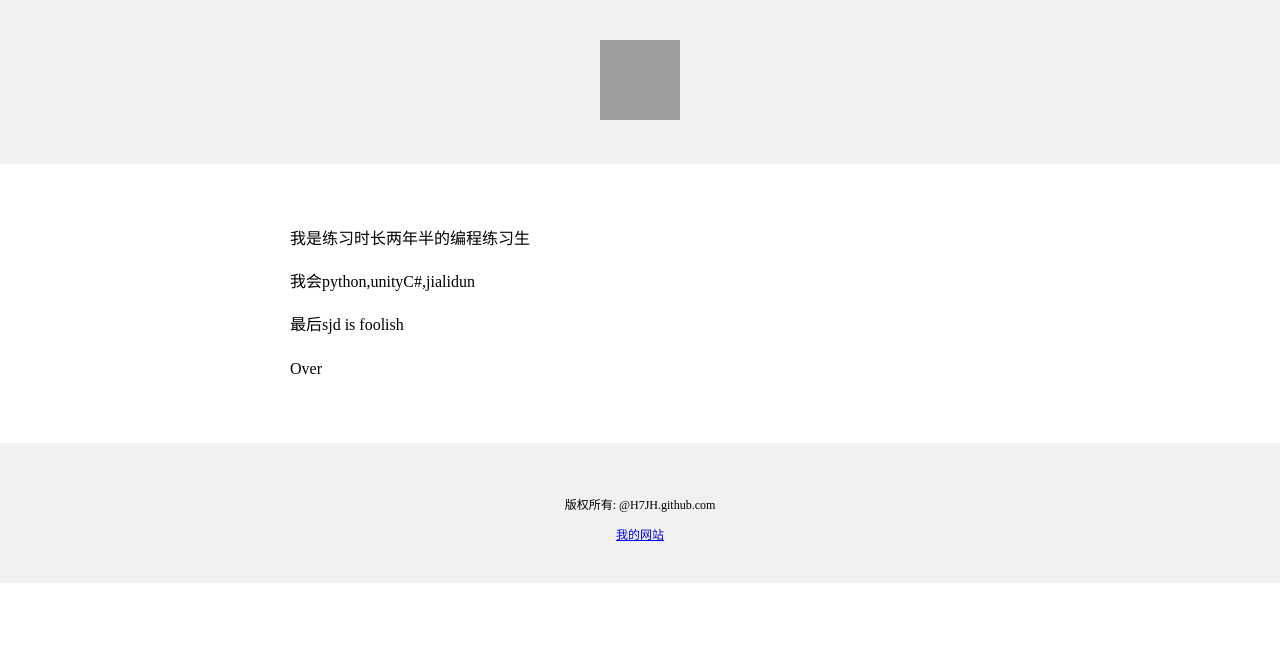
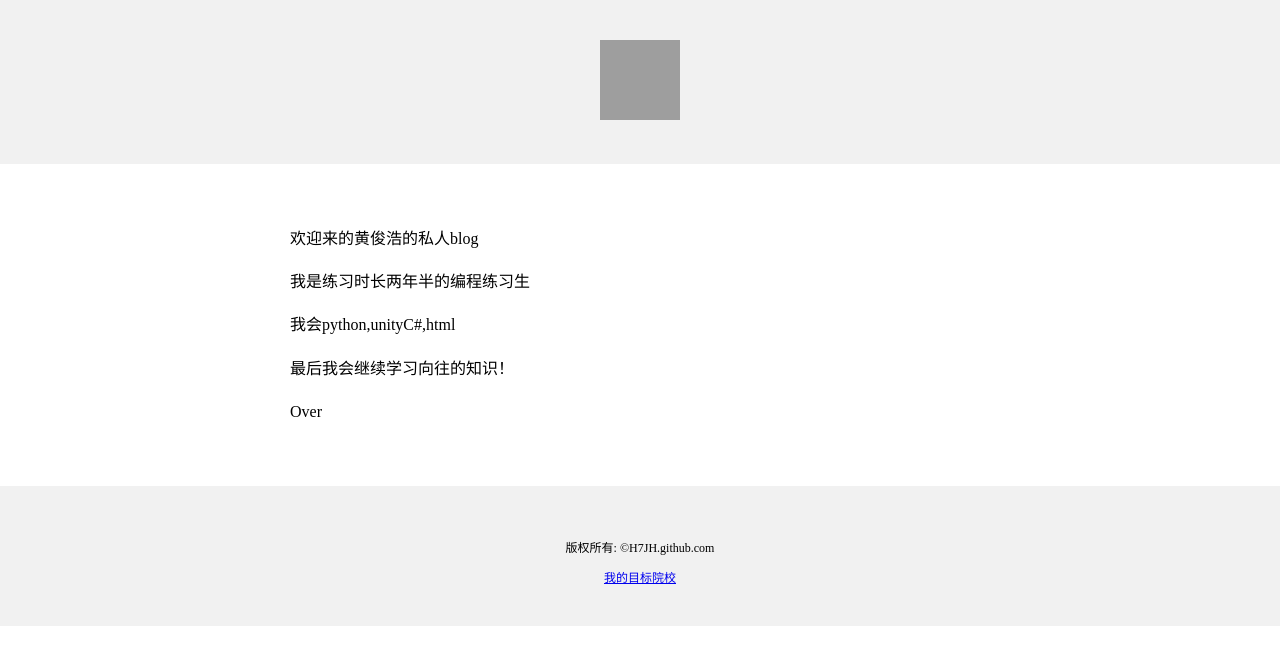
Before and after one commit to H7JH/warehouse, a plain HTML site: page index.html in a window 1280 px wide. Drawn offline with Linux system fonts and the light colour scheme; grey boxes are pictures that could not be loaded.

Commit message:
Update index.html

```diff
--- a/index.html
+++ b/index.html
@@ -26,9 +26,10 @@
       padding: 15px;
       line-height: 1.7;
     ">
+      <p>欢迎来的黄俊浩的私人blog</p>
       <p>我是练习时长两年半的编程练习生</p>
-      <p>我会python,unityC#,jialidun</p>
-      <p>最后sjd is foolish</p>
+      <p>我会python,unityC#,html</p>
+      <p>最后我会继续学习向往的知识！</p>
       <p>Over</p>
       <p></p>
     </div>
@@ -38,8 +39,8 @@
       padding: 40px;
       font-size: 12px;
     ">
-      <p>版权所有: @H7JH.github.com</p>
-      <a href="https://h7jh.github.io/HJ7H.github.io/">我的网站</a>
+      <p>版权所有: ©H7JH.github.com</p>
+      <a href="https://h7jh.github.io/university/">我的目标院校</a>
     </div>
   </body>
 </html>
```
